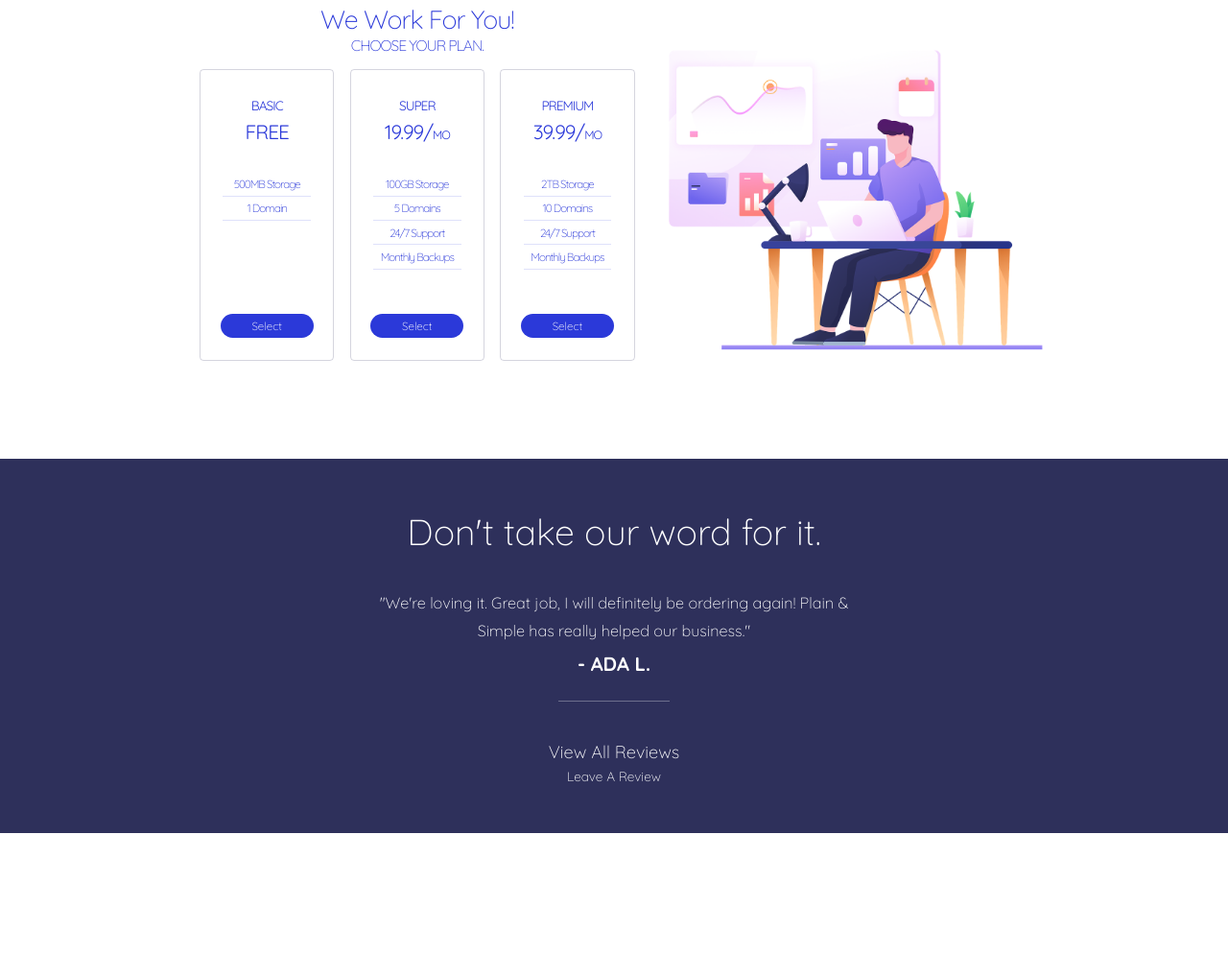
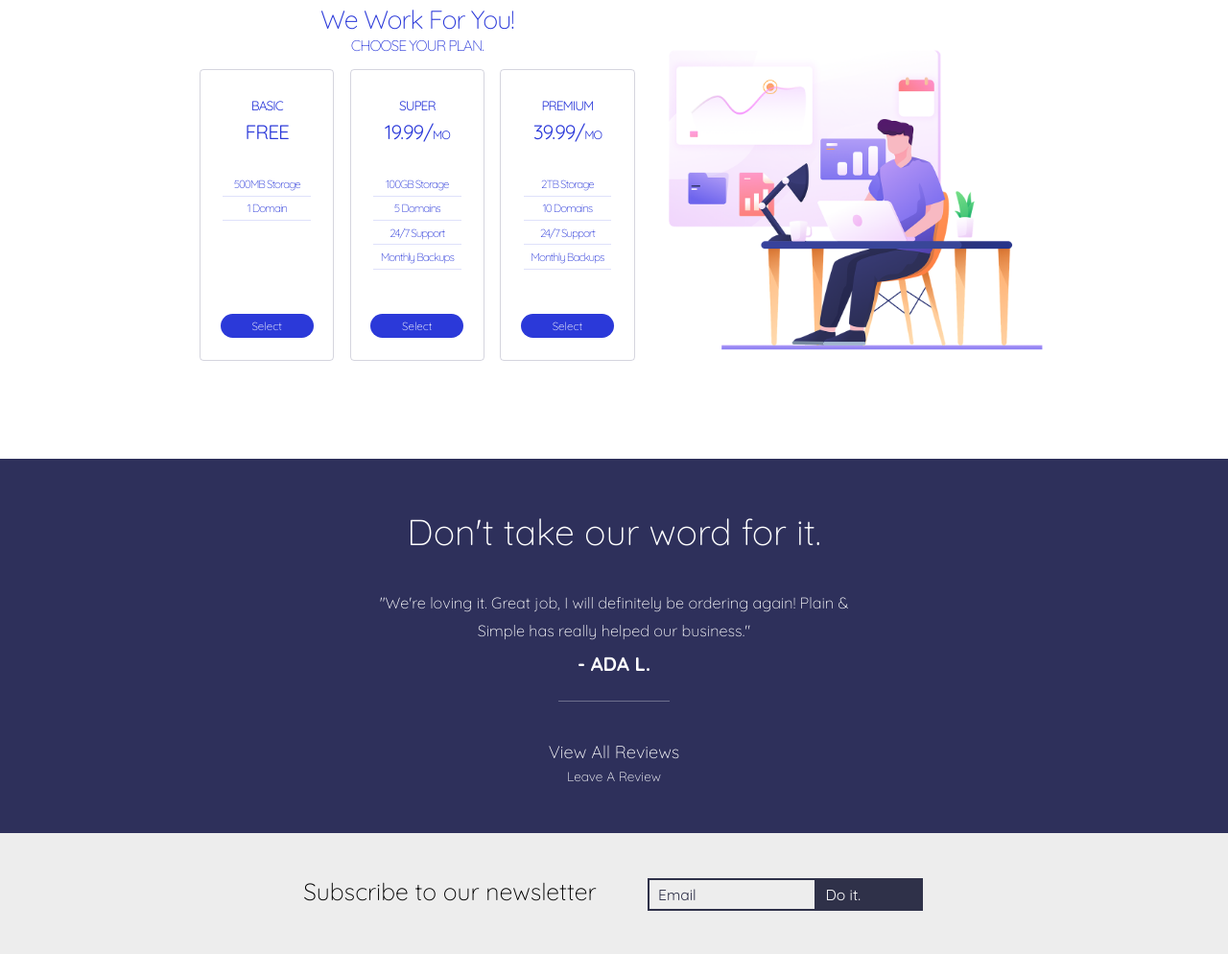
Before and after one commit to NemanjaPopov/Plain-Simple, a plain HTML site: page index.html in a window 1280 px wide. Shown: the part 1554-2548 px from the top of the page at 96% size. Before the commit the page ends 2422 px from the top, so only its background shows below. Drawn offline with Linux system fonts and the light colour scheme.

Commit message:
Project-Plain&Simple *added html structure and style for section newsletter

```diff
--- a/index.html
+++ b/index.html
@@ -110,7 +110,6 @@
 
         </section>
 
-
         <section id="testimonials-section">
             <h2>Don't take our word for it.</h2>
             <q cite="Ada-L">"We're loving it. Great job, I will definitely be ordering again! Plain & Simple has really helped our business."
@@ -121,6 +120,17 @@
             <a href="#" class="leave-a-review">Leave A Review</a>
         </section>
 
+        <section id="newsletter-section">
+            <div>
+                <h2>Subscribe to our newsletter</h2>
+
+                <form  spellcheck="false">
+                    <input type="email" id="email" name="subscriber_email" placeholder="Email">
+                    <input type="submit" id="submit" name="submit" value="Do it.">
+                </form>
+            </div>
+        </section>
+
 
 
 
--- a/styles.css
+++ b/styles.css
@@ -392,3 +392,58 @@ ul {
 #testimonials-section a:hover {
     opacity: .6;
 }
+
+
+
+
+#newsletter-section {
+    background-color: #ededed;
+    padding: 3.5rem 0;
+}
+
+#newsletter-section div {
+    width: max-content;
+    margin: 0 auto;
+}
+
+#newsletter-section h2 {
+    display: inline-block;
+    font-size: calc(1rem + 12px);
+    font-weight: 300;
+    margin-right: 2em;
+}
+
+#newsletter-section form {
+    display: inline-block;
+}
+
+#newsletter-section input {
+    padding: .3em .6em;
+    font-size: calc(.6rem + 8px);
+    outline: none;
+}
+
+#newsletter-section input::placeholder {
+    color: #2f3149;
+}
+
+#newsletter-section #email {
+    border: 2px solid #2f3149;
+    background-color: Transparent;
+    width: 12vw;
+}
+
+#newsletter-section #submit {
+    background-color: #2f3149;
+    border: 2px solid #2f3149;
+    color: white;
+    padding-right: 4em;
+    float: right;
+    position: relative;
+    right: 2px;
+}
+
+#newsletter-section #submit:hover {
+    background-color: #ededed;
+    color: #2f3149;
+}
```
